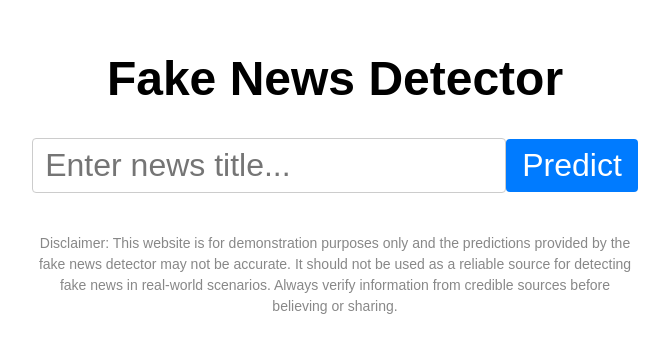
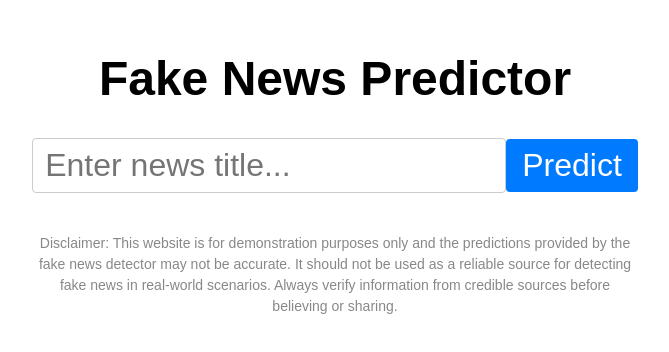
Before and after one commit to Tyranties/ml-fake-news-predictor, a React (Create React App) app in the folder frontend/: page / in a window 1280 px wide. Shown: the part 232-584 px from the top of the page, without its empty margins (305-974 px from the left). Built offline with nearby package versions, Linux system fonts and the light colour scheme.

Commit message:
Changed name from detector to predictor

```diff
--- a/frontend/src/App.tsx
+++ b/frontend/src/App.tsx
@@ -33,7 +33,7 @@ const App: React.FC = () => {
   return (
     <div className="App">
       <main>
-        <h1>Fake News Detector</h1>
+        <h1>Fake News Predictor</h1>
         <div className="input-field">
           <input
             type="text"
```
